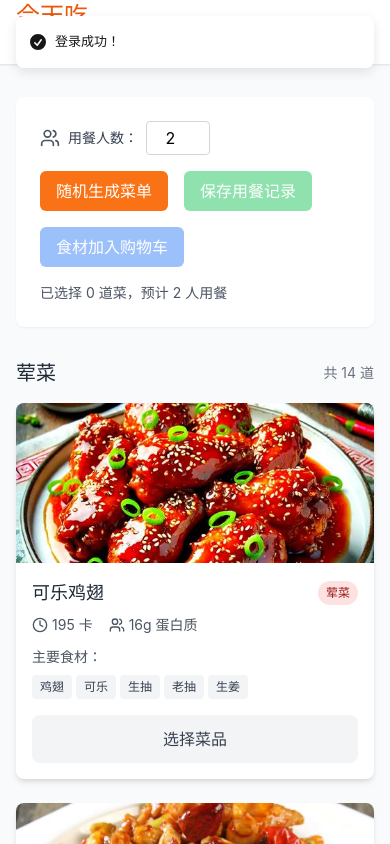
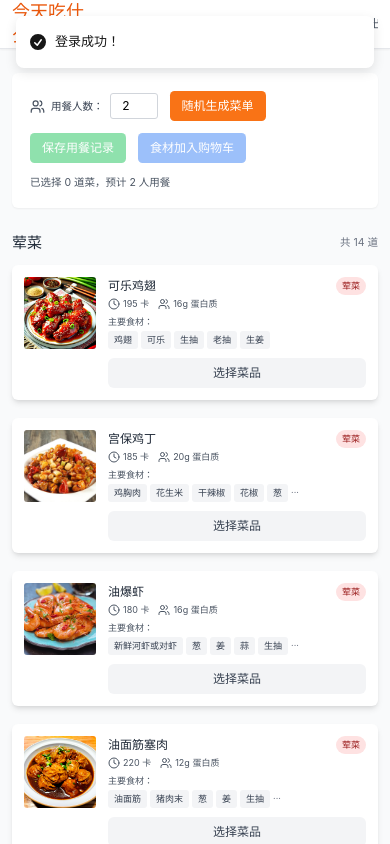
Before and after one commit to martin-fiona/WhatToEat, a React (Vite) app: page /#/auth in a window 390 px wide. Both pictures are taken after typing "name@example.com", "Sample123" into the empty fields and a click on the button "登录". Shown: the top 844 px of the page. Built offline with nearby package versions, Linux system fonts and the light colour scheme.

Commit message:
feat(ui): 横排菜品卡片 + 移动端整体字体缩小

```diff
--- a/src/components/DishCard.tsx
+++ b/src/components/DishCard.tsx
@@ -80,29 +80,28 @@ export function DishCard({ dish, isSelected, onToggle }: DishCardProps) {
 
   return (
     <div className="bg-white rounded-lg shadow-md overflow-hidden hover:shadow-lg transition-shadow" onClick={openModal}>
-      <div className="relative">
+      <div className="flex items-start p-4">
+        <div className="relative shrink-0">
           <img
             src={imgSrc}
             onError={handleImgError}
             alt={dish.name}
-          className="w-full h-40 sm:h-48 object-cover"
+            className="w-24 h-24 sm:w-28 sm:h-28 object-cover rounded"
           />
           {isSelected && (
-          <div className="absolute top-2 right-2 bg-orange-500 text-white rounded-full p-1">
+            <div className="absolute -top-2 -right-2 bg-orange-500 text-white rounded-full p-1 shadow">
               <Check className="w-5 h-5" />
             </div>
           )}
         </div>
-
-      <div className="p-4">
-        <div className="flex items-center justify-between mb-2">
-          <h3 className="text-lg font-semibold text-gray-800 cursor-pointer" onClick={(e) => { e.stopPropagation(); openModal() }}>{dish.name}</h3>
+        <div className="flex-1 pl-4">
+          <div className="flex items-center justify-between mb-1">
+            <h3 className="text-base sm:text-lg font-semibold text-gray-800 cursor-pointer" onClick={(e) => { e.stopPropagation(); openModal() }}>{dish.name}</h3>
             <span className={`px-2 py-1 rounded-full text-xs font-medium ${getDifficultyColor(dish.category)}`}>
               {dish.category}
             </span>
           </div>
-
-        <div className="flex items-center gap-4 text-sm text-gray-600 mb-3">
+          <div className="flex items-center gap-3 text-xs sm:text-sm text-gray-600 mb-2">
             <div className="flex items-center gap-1">
               <Clock className="w-4 h-4" />
               <span>{dish.calories || 0} 卡</span>
@@ -112,9 +111,8 @@ export function DishCard({ dish, isSelected, onToggle }: DishCardProps) {
               <span>{dish.protein || 0}g 蛋白质</span>
             </div>
           </div>
-
-        <div className="mb-4">
-          <p className="text-sm text-gray-600 mb-2">主要食材：</p>
+          <div className="mb-3">
+            <p className="text-xs sm:text-sm text-gray-600 mb-1">主要食材：</p>
             <div className="flex flex-wrap gap-1">
               {ingredients.map((ingredient, index) => (
                 <span key={index} className="text-xs bg-gray-100 text-gray-700 px-2 py-1 rounded">
@@ -126,10 +124,9 @@ export function DishCard({ dish, isSelected, onToggle }: DishCardProps) {
               )}
             </div>
           </div>
-
           <button
             onClick={(e) => { e.stopPropagation(); onToggle() }}
-          className={`w-full py-3 sm:py-2 px-4 rounded-lg font-medium transition-colors ${
+            className={`w-full py-2 px-4 rounded-lg font-medium transition-colors ${
               isSelected
                 ? 'bg-orange-500 text-white hover:bg-orange-600'
                 : 'bg-gray-100 text-gray-700 hover:bg-gray-200'
@@ -137,6 +134,7 @@ export function DishCard({ dish, isSelected, onToggle }: DishCardProps) {
           >
             {isSelected ? '取消选择' : '选择菜品'}
           </button>
+        </div>
       </div>
       {open && (
         <div className="fixed inset-0 z-50">
--- a/src/index.css
+++ b/src/index.css
@@ -24,3 +24,9 @@
     padding-bottom: env(safe-area-inset-bottom);
   }
 }
+
+@media (max-width: 768px) {
+  html {
+    font-size: 12px;
+  }
+}
```
Lines whose indentation alone changed are shown as unchanged.
